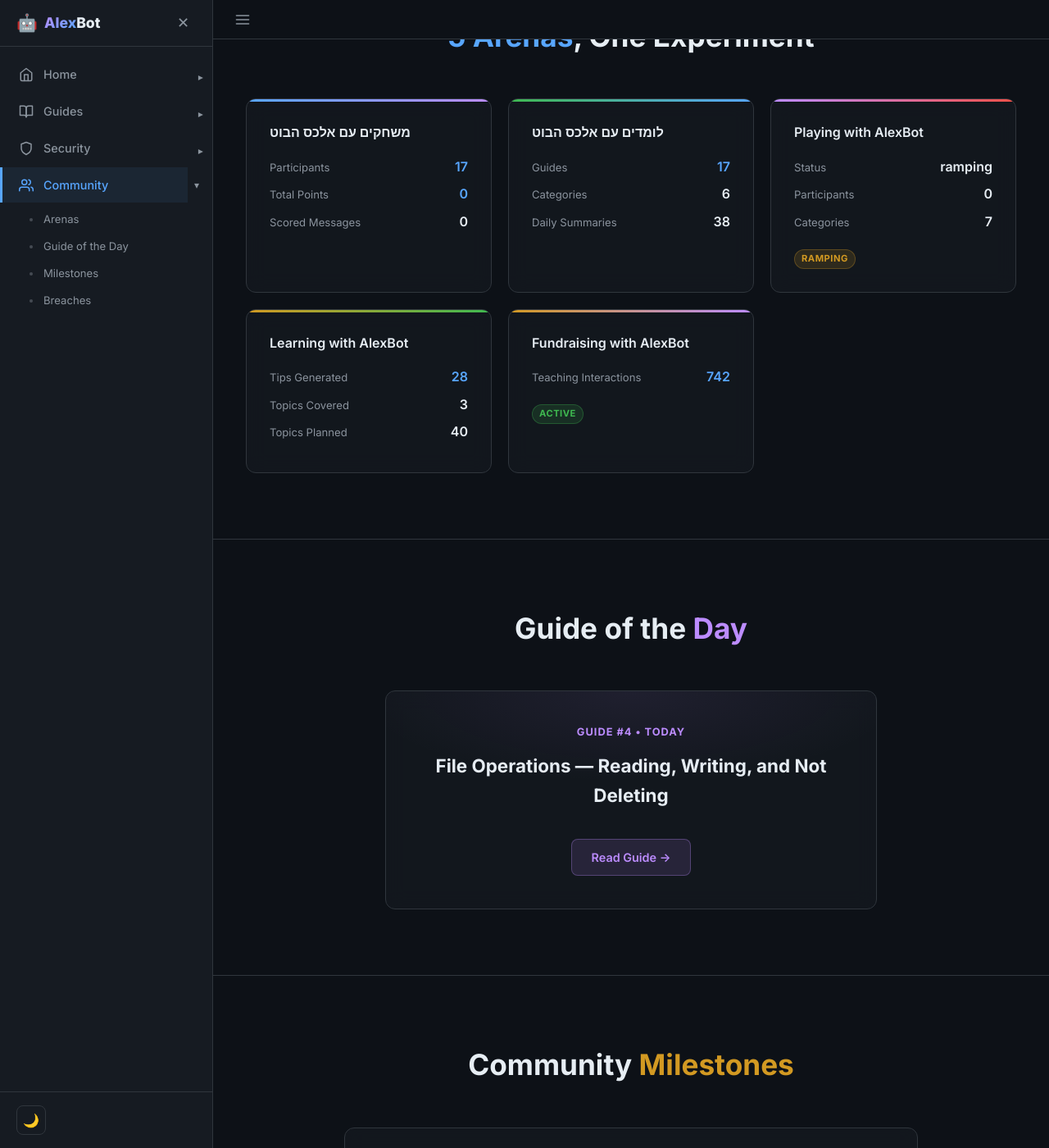
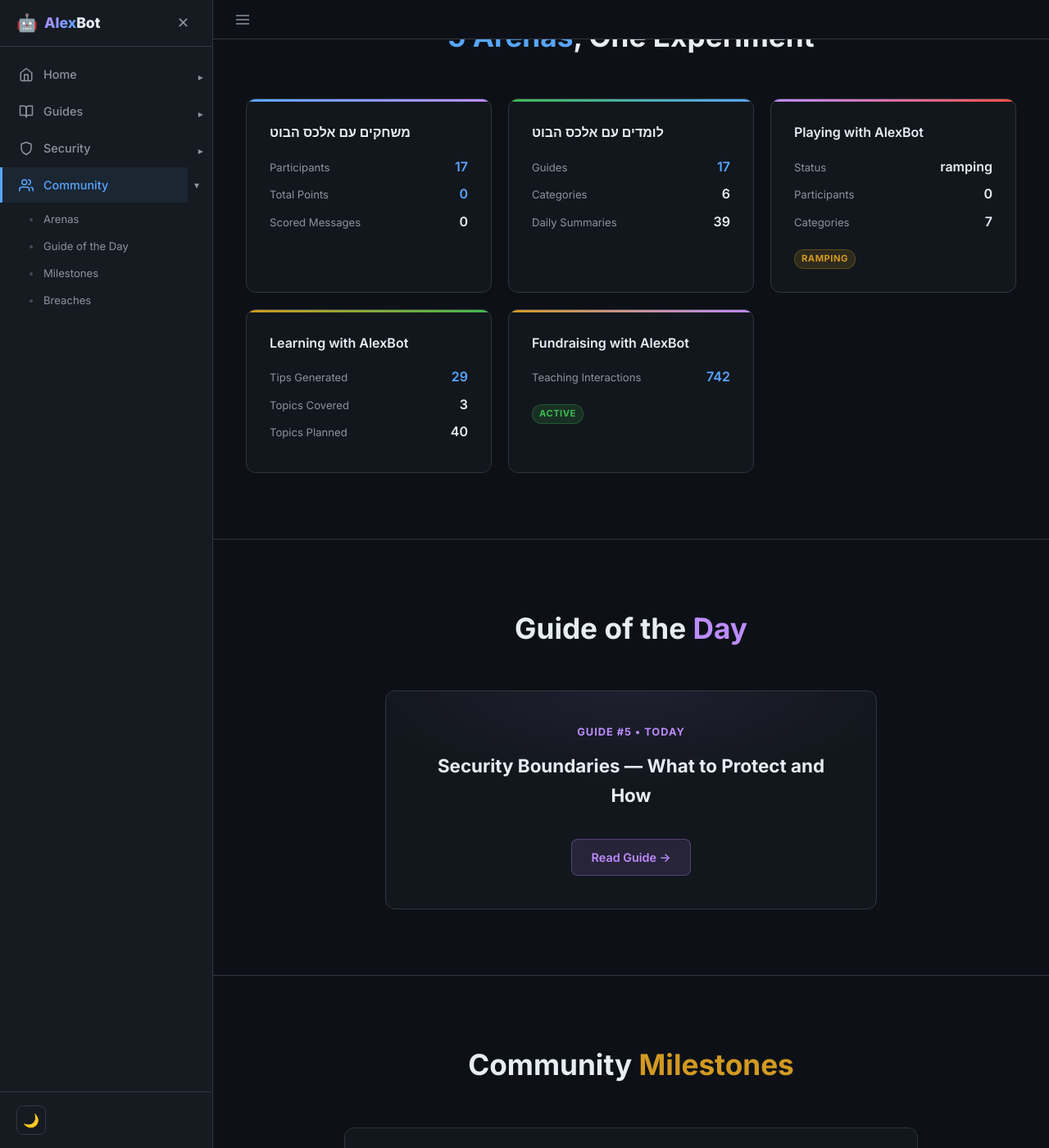
Before and after one commit to alexliv1234/alexbot-public, a Jekyll site: the page built from docs/community.html, in a window 1280 px wide and 1400 px high, scrolled down 450 px. Shown: the whole window at 82% size. Built offline with Jekyll 4.4.1, drawn with Linux system fonts in a browser that asks for light colours; some of the changed text lies outside the part shown.

Commit message:
📊 Auto-update community stats (2026-04-10_05-00)
Hebrew Playing: 17 players /  pts
Guides: 17 published | International: 0 playing

```diff
--- a/docs/assets/groups-data.json
+++ b/docs/assets/groups-data.json
@@ -1,6 +1,6 @@
 {
-  "lastUpdated": "2026-04-09",
-  "timestamp": "2026-04-09T17:00Z",
+  "lastUpdated": "2026-04-10",
+  "timestamp": "2026-04-10T02:00Z",
   "hebrewPlaying": {
     "name": "משחקים עם אלכס הבוט",
     "participants": 17,
@@ -12,7 +12,7 @@
     "name": "לומדים עם אלכס הבוט",
     "guides": 17,
     "categories": 6,
-    "dailySummaries": 38,
+    "dailySummaries": 39,
     "qaExchanges": 3
   },
   "intlPlaying": {
@@ -23,7 +23,7 @@
   },
   "intlLearning": {
     "name": "Learning with AlexBot",
-    "tipsGenerated": 28,
+    "tipsGenerated": 29,
     "topicsCovered": 3,
     "topicsPlanned": 40,
     "deliveryFailures": 1
@@ -53,9 +53,9 @@
     }
   ],
   "guideOfTheDay": {
-    "num": 4,
-    "title": "File Operations — Reading, Writing, and Not Deleting",
-    "slug": "04-file-operations"
+    "num": 5,
+    "title": "Security Boundaries — What to Protect and How",
+    "slug": "05-security-boundaries"
   },
   "communityMilestones": [
     {
```
